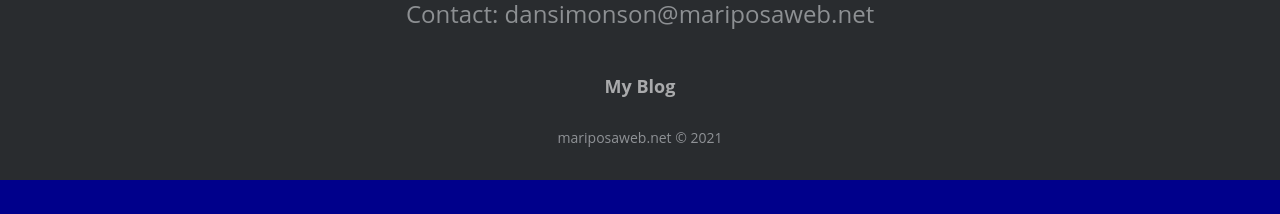
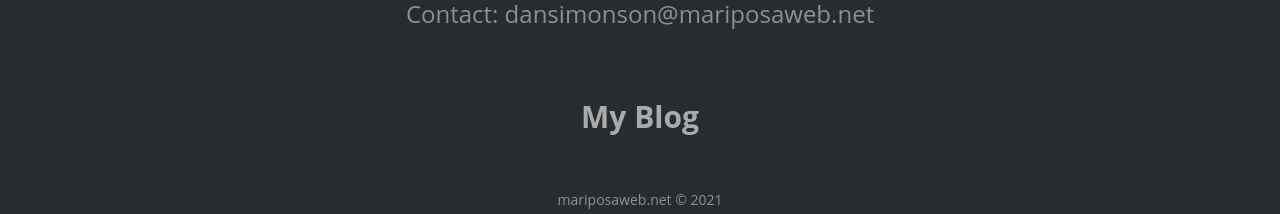
Before and after one commit to DanSimonson/profile, a React (Create React App) app: page / in a window 1280 px wide. Shown: the part 6941-7155 px from the top of the page. Before the commit the page ends 7121 px from the top, so only its background shows below. Built offline with nearby package versions, Linux system fonts and the light colour scheme.

Commit message:
changed url link to subdomain

```diff
--- a/src/Components/DisplayFooter/DisplayFooter.js
+++ b/src/Components/DisplayFooter/DisplayFooter.js
@@ -11,7 +11,11 @@ const DisplayFooter = () => {
           Contact: dansimonson@mariposaweb.net
         </p>
         <p className="display-footer-links">
-          <a href="https://blog.mariposaweb.net" target="_blank">
+          <a
+            href="https://blog.mariposaweb.net"
+            target="_blank"
+            className="flip"
+          >
             My Blog
           </a>
         </p>
--- a/src/Components/DisplayFooter/DisplayFooter.scss
+++ b/src/Components/DisplayFooter/DisplayFooter.scss
@@ -45,6 +45,33 @@
   opacity: 1;
 }
 
+/** vertical flip **/
+.flip {
+  font-size: 30px;
+  padding: 20px;
+  font-weight: bold;
+  color: #fff;
+  cursor: pointer;
+}
+.flip:hover {
+  animation: flip 3s linear infinite;
+}
+@keyframes flip {
+  0% {
+    transform: rotateX(0deg);
+    color: #fff;
+  }
+  50% {
+    transform: rotateX(180deg);
+    color: whitesmoke;
+  }
+  100% {
+    transform: rotateX(360deg);
+    color: lightblue;
+  }
+}
+/** end vertical flip **/
+
 /* media queries */
 @media (max-width: 767px) {
   .display-footer-basic-centered {
```
